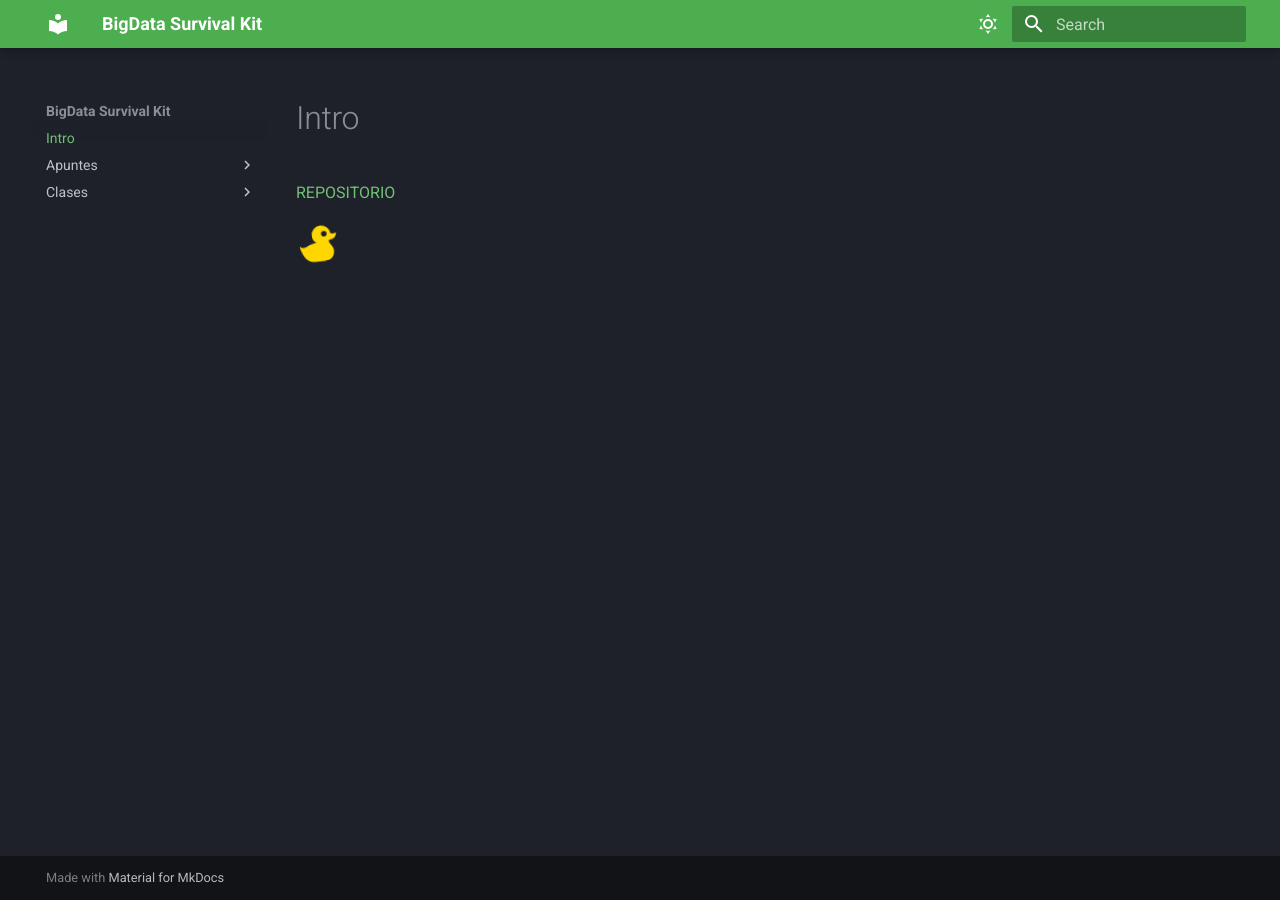
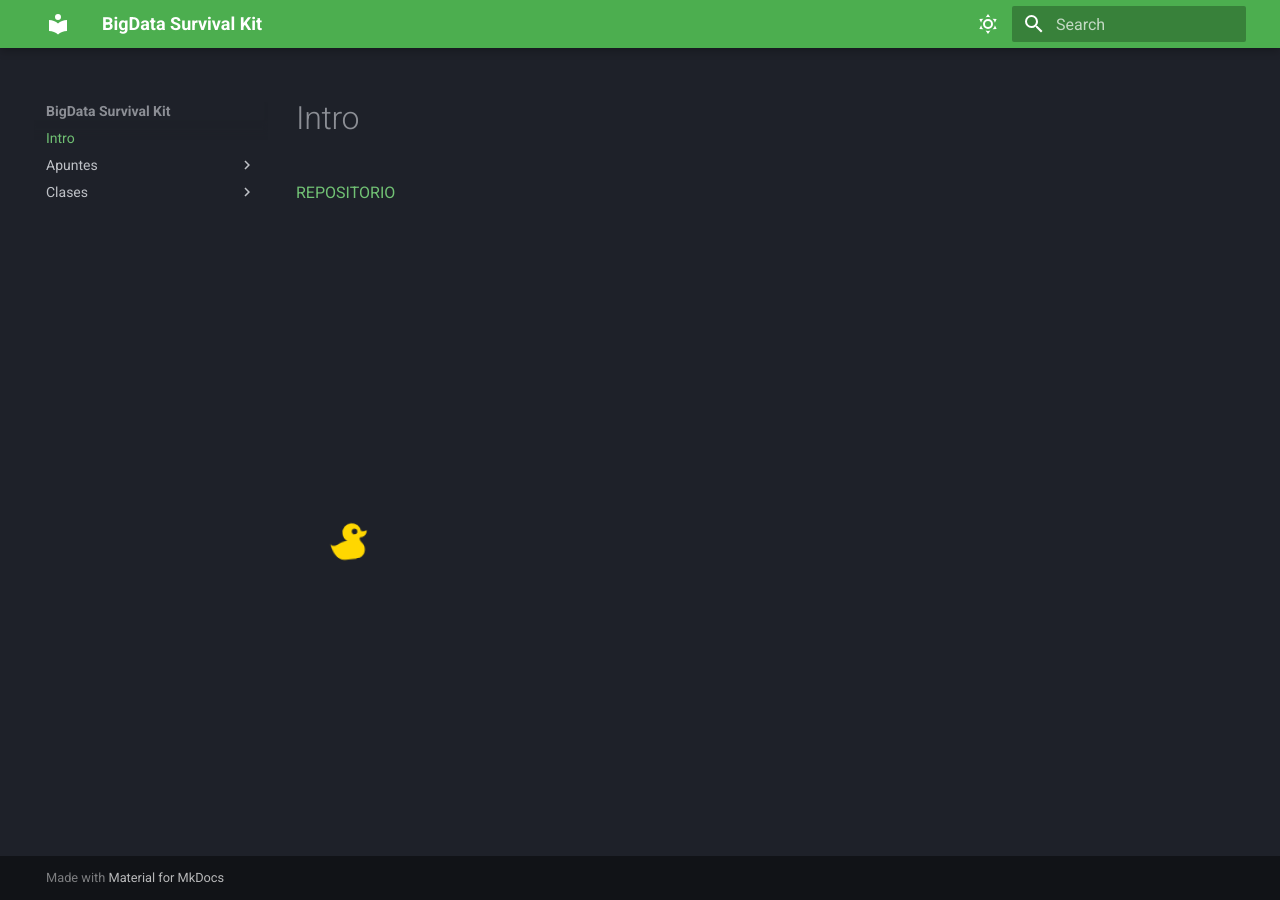
Before and after one commit to alejandroFili/BigData-SurvivalKit, an MkDocs documentation site: the page built from docs/index.md, in a window 1280 px wide. Built offline with MkDocs 1.6.1 and Material for MkDocs 9.7.7, drawn with Linux system fonts in a browser that asks for light colours.

Commit message:
more animation

```diff
--- a/docs/stylesheets/extra.css
+++ b/docs/stylesheets/extra.css
@@ -27,6 +27,6 @@
 
 @keyframes wobble {
   0%   { transform: scaleX(-1) rotate(-6deg) translateY(0px); }
-  50%  { transform: scaleX(-1) rotate(6deg) translateY(-2px); }
+  50%  { transform: scaleX(-1) rotate(6deg) translateY(300px); }
   100% { transform: scaleX(-1) rotate(-6deg) translateY(0px); }
 }
```
